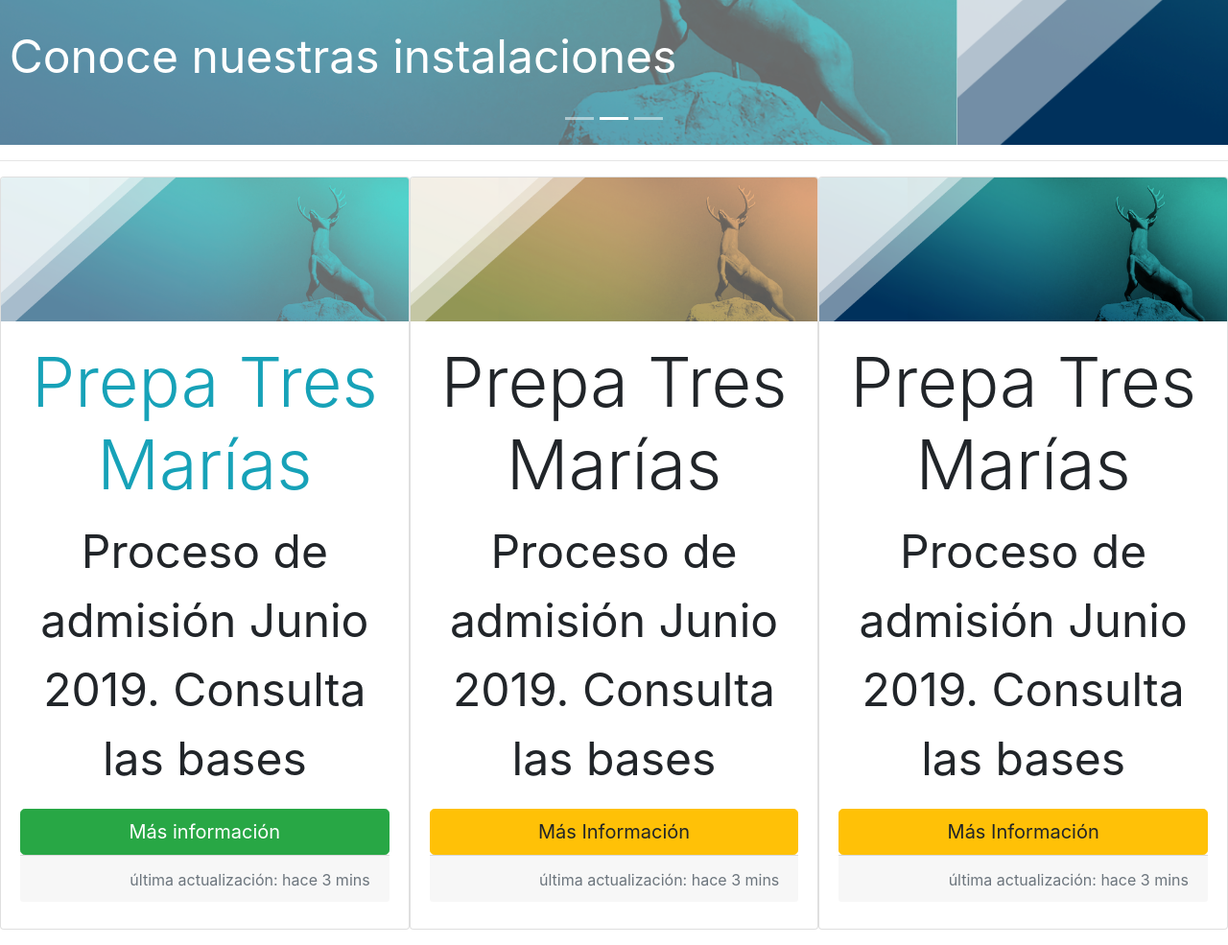
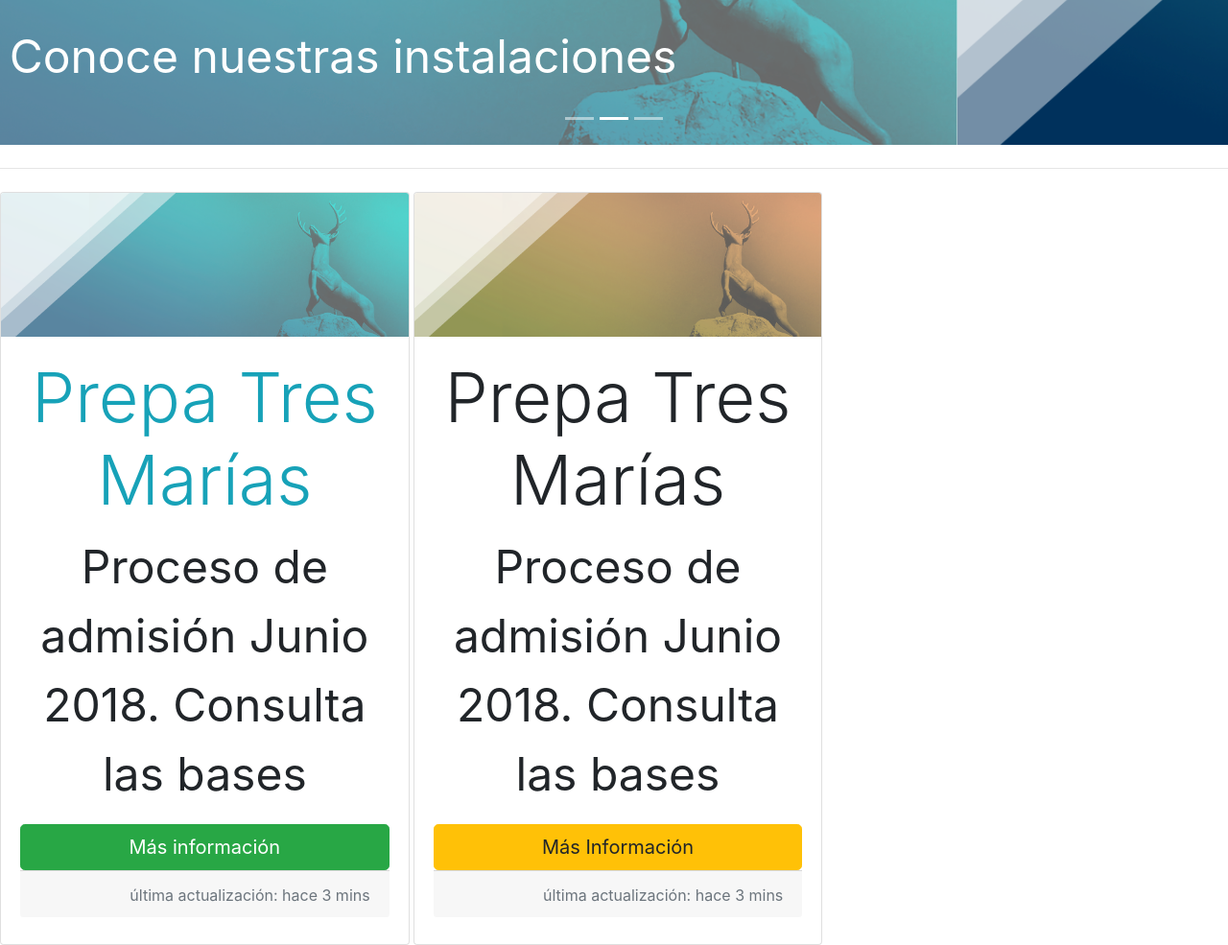
Before and after one commit to luisdavid919/tresmarias, a plain HTML site: page index.html in a window 1280 px wide. Shown: the part 1110-2095 px from the top of the page at 96% size. Drawn offline with nearby package versions, Linux system fonts and the light colour scheme; a script that the page names is missing.

Commit message:
mejoras
card mejoras

```diff
--- a/index.html
+++ b/index.html
@@ -141,40 +141,40 @@
                     <span class="sr-only">Next</span>
                 </a>
             </div>
-            <hr>
+            <hr class="my-4">
         </div>
         <!-- Fin del Carrousel -->
             <div class="row no-gutters">
-                <div class="col-4">
+                <div class="col-lg-4 col-md mr-1">
                     <div class="card mb-3">
                         <img class="card-img-top img-fluid" src="images/banner.png" alt="Venado">
                         <div class="card-body">
                             <h1 class="card-title text-center display-3 text-info">Prepa Tres Marías</h1>
-                            <p class="card-text text-center">Proceso de admisión Junio 2019. Consulta las bases</p>
+                            <p class="card-text text-center">Proceso de admisión Junio 2018. Consulta las bases</p>
                             <a href="#" class="btn btn-success btn-block btn-lg">Más información</a>
                             <h5 class="card-footer text-right"><small class="text-muted">última actualización: hace 3 mins</small></h5>
                         </div>
                     </div>
                 </div>
 
-              <div class="col-4">
+              <div class="col-lg-4 col-md mr-1">
                     <div class="card mb-3">
                         <img class="card-img-top img-fluid" src="images/banner_verde.png" alt="Venado">
                         <div class="card-body">
                             <h1 class="card-title text-center display-3">Prepa Tres Marías</h1>
-                            <p class="card-text text-center">Proceso de admisión Junio 2019. Consulta las bases</p>
+                            <p class="card-text text-center">Proceso de admisión Junio 2018. Consulta las bases</p>
                             <button type="button" class="btn btn-warning btn-lg btn-block">Más Información</button>
                             <h5 class="card-footer text-right"><small class="text-muted">última actualización: hace 3 mins</small></h5>
                         </div>
                     </div>
               </div>
 
-              <div class="col-4">
+              <div class="col-lg-4 col-md mr-1">
                     <div class="card mb-3">
                         <img class="card-img-top img-fluid" src="images/banner-venado.png" alt="Venado">
                         <div class="card-body">
                             <h1 class="card-title text-center display-3">Prepa Tres Marías</h1>
-                            <p class="card-text text-center">Proceso de admisión Junio 2019. Consulta las bases</p>
+                            <p class="card-text text-center">Proceso de admisión Junio 2018. Consulta las bases</p>
                             <button type="button" class="btn btn-warning btn-lg btn-block">Más Información</button>
                             <h5 class="card-footer text-right"><small class="text-muted">última actualización: hace 3 mins</small></h5>
                         </div>
```
